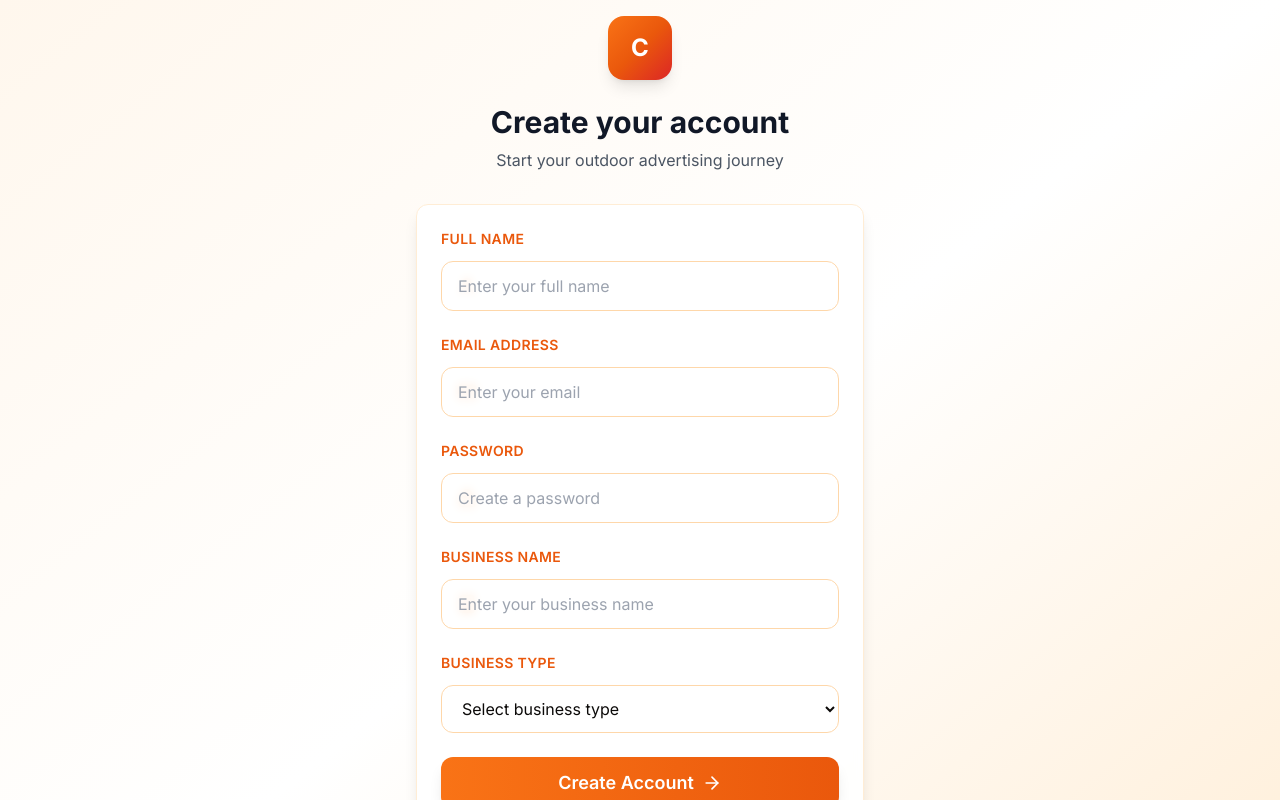
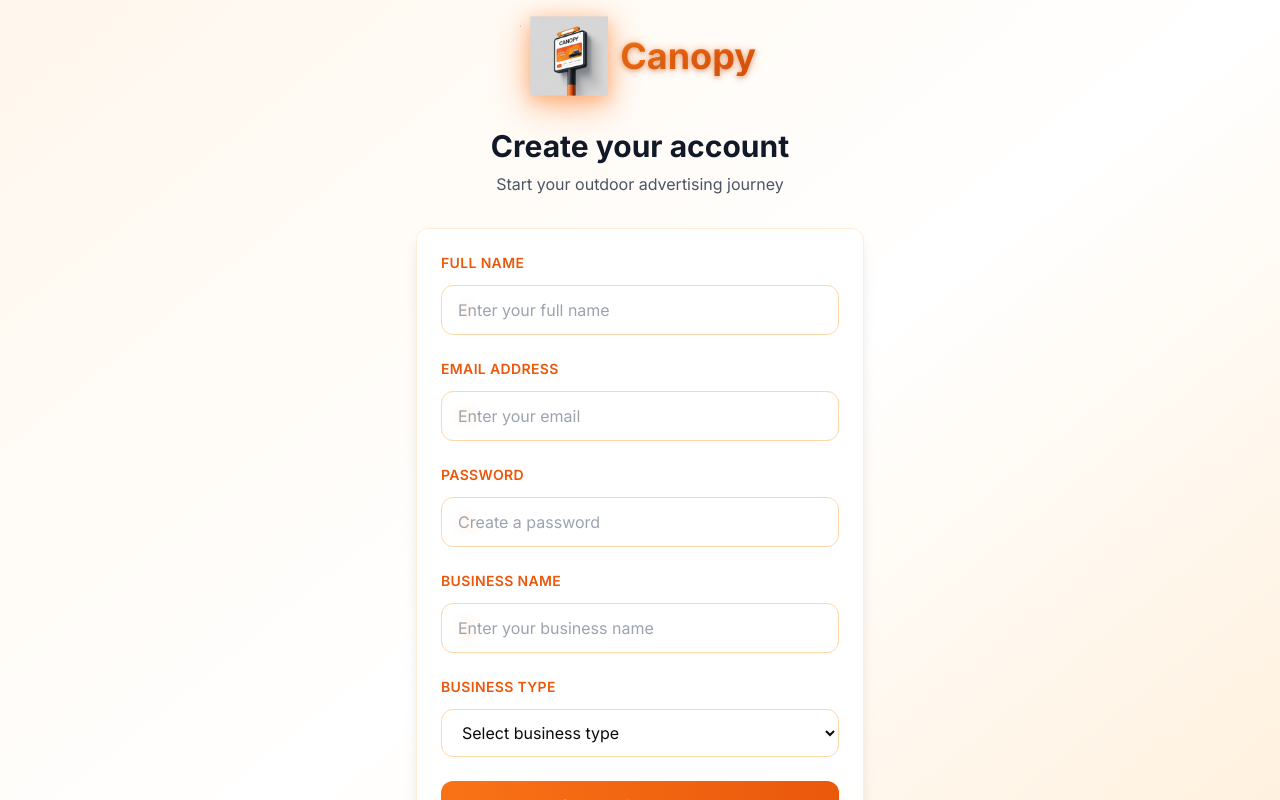
Before and after one commit to sumanth-74/Canopy, a Next.js app: page /auth/signup in a window 1280 px wide. Shown: the top 800 px of the page. Built offline with nearby package versions, Linux system fonts and the light colour scheme.

Commit message:
logo & branding changes

```diff
--- a/src/app/api/screens/route.ts
+++ b/src/app/api/screens/route.ts
@@ -53,7 +53,7 @@ export async function GET(request: NextRequest) {
     })
 
     // Filter out screens that are fully booked
-    const availableScreens = screens.filter(screen =>
+    const availableScreens = screens.filter((screen:any) =>
       screen.campaigns.length < 3 // Max 3 campaigns per screen
     )
 
--- a/src/app/auth/signin/page.tsx
+++ b/src/app/auth/signin/page.tsx
@@ -6,6 +6,7 @@ import { useRouter } from 'next/navigation'
 import { FadeIn, SlideIn, HoverLift } from '@/components/ui/animated'
 import { Mail, Lock, ArrowRight } from 'lucide-react'
 import toast from 'react-hot-toast'
+import CanopyLogo from '@/components/CanopyLogo'
 
 export default function SignInPage() {
   const [email, setEmail] = useState('')
@@ -52,8 +53,8 @@ export default function SignInPage() {
       <div className="max-w-md w-full">
         <FadeIn delay={0.2}>
           <div className="text-center mb-8">
-            <div className="w-16 h-16 canopy-gradient rounded-2xl flex items-center justify-center shadow-lg mx-auto mb-6">
-              <span className="text-white font-bold text-2xl">C</span>
+            <div className="flex justify-center items-center mb-8">
+              <CanopyLogo size="md" variant="full" />
             </div>
             <h1 className="text-3xl font-bold text-gray-900 mb-2">Welcome back</h1>
             <p className="text-gray-600">Sign in to your Canopy account</p>
--- a/src/app/auth/signup/page.tsx
+++ b/src/app/auth/signup/page.tsx
@@ -6,6 +6,7 @@ import { useRouter } from 'next/navigation'
 import { FadeIn, SlideIn, HoverLift } from '@/components/ui/animated'
 import { Mail, Lock, User, Building, ArrowRight } from 'lucide-react'
 import toast from 'react-hot-toast'
+import CanopyLogo from '@/components/CanopyLogo'
 
 export default function SignUpPage() {
   const [formData, setFormData] = useState({
@@ -74,8 +75,8 @@ export default function SignUpPage() {
       <div className="max-w-md w-full">
         <FadeIn delay={0.2}>
           <div className="text-center mb-8">
-            <div className="w-16 h-16 canopy-gradient rounded-2xl flex items-center justify-center shadow-lg mx-auto mb-6">
-              <span className="text-white font-bold text-2xl">C</span>
+            <div className="flex justify-center items-center mb-8">
+              <CanopyLogo size="md" variant="full" />
             </div>
             <h1 className="text-3xl font-bold text-gray-900 mb-2">Create your account</h1>
             <p className="text-gray-600">Start your outdoor advertising journey</p>
--- a/src/app/campaign/new/page.tsx
+++ b/src/app/campaign/new/page.tsx
@@ -5,6 +5,7 @@ import { ArrowLeft, ArrowRight, MapPin, Target, Zap, CreditCard, Check, Settings
 import { formatCurrency, calculateImpressions } from '@/lib/utils'
 import { FadeIn, SlideIn, StaggerContainer, StaggerItem, HoverLift } from '@/components/ui/animated'
 import MapProvider from '@/components/MapProvider'
+import CanopyLogo from '@/components/CanopyLogo'
 import { useSession } from 'next-auth/react'
 import { useRouter } from 'next/navigation'
 import toast from 'react-hot-toast'
@@ -214,16 +215,12 @@ export default function NewCampaignPage() {
               <div className="flex items-center space-x-4">
                 <button
                   onClick={() => router.push('/')}
-                  className="flex items-center text-orange-600 hover:text-orange-700 smooth-transition text-sm"
+                  className="flex items-center justify-center w-8 h-8 text-orange-600 hover:text-orange-700 hover:bg-orange-50 rounded-lg smooth-transition"
                 >
-                  <ArrowLeft className="w-4 h-4 mr-1" />
-                  Back
+                  <ArrowLeft className="w-4 h-4" />
                 </button>
-                <div className="flex items-center space-x-2">
-                  <div className="w-8 h-8 canopy-gradient rounded-lg flex items-center justify-center shadow-lg">
-                    <span className="text-white font-bold text-sm">C</span>
-                  </div>
-                  <span className="text-xl font-bold canopy-text-gradient">Canopy</span>
+                <div className="flex items-center space-x-3">
+                  <CanopyLogo size="md" variant="full" />
                 </div>
               </div>
             </FadeIn>
--- a/src/app/globals.css
+++ b/src/app/globals.css
@@ -328,3 +328,14 @@
   -webkit-text-fill-color: transparent;
   background-clip: text;
 }
+
+/* Enhanced logo styling */
+.logo-enhanced {
+  transform: scale(1.1);
+  filter: drop-shadow(0 8px 16px rgba(249, 115, 22, 0.4));
+}
+
+.logo-enhanced:hover {
+  transform: scale(1.2);
+  filter: drop-shadow(0 12px 24px rgba(249, 115, 22, 0.6));
+}
--- a/src/app/layout.tsx
+++ b/src/app/layout.tsx
@@ -8,6 +8,11 @@ const inter = Inter({ subsets: ['latin'] })
 export const metadata: Metadata = {
   title: 'Canopy - AI-Powered Outdoor Advertising',
   description: 'The world\'s first self-serve outdoor advertising platform. Create, target, and launch campaigns on taxi-top digital billboards with AI.',
+  icons: {
+    icon: '/favicon.svg',
+    shortcut: '/favicon.svg',
+    apple: '/favicon.svg',
+  },
 }
 
 export default function RootLayout({
--- a/src/app/page.tsx
+++ b/src/app/page.tsx
@@ -5,6 +5,7 @@ import { ArrowRight, MapPin, Target, Zap, BarChart3, CreditCard } from 'lucide-r
 import { FadeIn, SlideIn, StaggerContainer, StaggerItem, HoverLift, FloatingElement } from '@/components/ui/animated'
 import { useSession, signOut } from 'next-auth/react'
 import { useRouter } from 'next/navigation'
+import CanopyLogo from '@/components/CanopyLogo'
 
 export default function HomePage() {
   const { data: session, status } = useSession()
@@ -21,11 +22,8 @@ export default function HomePage() {
         <div className="max-w-7xl mx-auto px-4 sm:px-6 lg:px-8">
           <div className="flex justify-between items-center py-6">
             <FadeIn delay={0.2}>
-              <div className="flex items-center space-x-3">
-                <div className="w-10 h-10 canopy-gradient rounded-xl flex items-center justify-center shadow-lg">
-                  <span className="text-white font-bold text-lg">C</span>
-                </div>
-                <span className="text-2xl font-bold canopy-text-gradient">Canopy</span>
+              <div className="flex items-center space-x-4">
+                <CanopyLogo size="xl" variant="full" />
               </div>
             </FadeIn>
             <FadeIn delay={0.4}>
@@ -252,11 +250,8 @@ function Dashboard() {
         <div className="max-w-7xl mx-auto px-4 sm:px-6 lg:px-8">
           <div className="flex justify-between items-center py-6">
             <FadeIn delay={0.2}>
-              <div className="flex items-center space-x-3">
-                <div className="w-10 h-10 canopy-gradient rounded-xl flex items-center justify-center shadow-lg">
-                  <span className="text-white font-bold text-lg">C</span>
-                </div>
-                <span className="text-2xl font-bold canopy-text-gradient">Canopy</span>
+              <div className="flex items-center space-x-4">
+                <CanopyLogo size="md" variant="full" />
               </div>
             </FadeIn>
             <FadeIn delay={0.4}>
--- /dev/null
+++ b/src/components/CanopyLogo.tsx
@@ -0,0 +1,113 @@
+import React from 'react'
+import Image from 'next/image'
+
+interface CanopyLogoProps {
+  size?: 'sm' | 'md' | 'lg' | 'xl'
+  variant?: 'full' | 'icon' | 'text' | 'mark'
+  className?: string
+}
+
+const CanopyLogo: React.FC<CanopyLogoProps> = ({
+  size = 'md',
+  variant = 'full',
+  className = ''
+}) => {
+  const sizeClasses = {
+    sm: 'w-16 h-16',
+    md: 'w-20 h-20',
+    lg: 'w-24 h-24',
+    xl: 'w-32 h-32'
+  }
+
+  const textSizes = {
+    sm: 'text-2xl',
+    md: 'text-4xl',
+    lg: 'text-5xl',
+    xl: 'text-6xl'
+  }
+
+  const iconSizes = {
+    sm: 'w-16 h-16',
+    md: 'w-20 h-20',
+    lg: 'w-24 h-24',
+    xl: 'w-32 h-32'
+  }
+
+  const LogoIcon = () => (
+    <div className={`${iconSizes[size]} ${className} relative group cursor-pointer logo-enhanced`}>
+      <Image
+        src="/canopy-logo.png"
+        alt="Canopy Logo"
+        width={256}
+        height={256}
+        className="w-full h-full object-contain transition-all duration-300 group-hover:scale-110 group-hover:rotate-2"
+        style={{
+          filter: 'drop-shadow(0 4px 8px rgba(249, 115, 22, 0.4))'
+        }}
+        priority
+      />
+    </div>
+  )
+
+  const LogoText = () => (
+    <span className={`font-bold ${textSizes[size]} ${className} group cursor-pointer`}>
+      <span
+        className="canopy-text-gradient relative inline-block transition-all duration-500 group-hover:scale-110 group-hover:rotate-1"
+        style={{
+          textShadow: '0 2px 4px rgba(0,0,0,0.1)',
+          filter: 'drop-shadow(0 1px 2px rgba(249, 115, 22, 0.3))'
+        }}
+      >
+        Canopy
+        {/* 3D Text Effect */}
+        <span
+          className="absolute inset-0 canopy-text-gradient opacity-30 blur-sm"
+          style={{
+            transform: 'translateZ(-2px)',
+            zIndex: -1
+          }}
+        >
+          Canopy
+        </span>
+      </span>
+    </span>
+  )
+
+  const LogoMark = () => (
+    <div className={`${sizeClasses[size]} ${className} relative group cursor-pointer logo-enhanced`}>
+      <Image
+        src="/canopy-logo.png"
+        alt="Canopy Logo"
+        width={256}
+        height={256}
+        className="w-full h-full object-contain transition-all duration-300 group-hover:scale-110 group-hover:rotate-3"
+        style={{
+          filter: 'drop-shadow(0 4px 8px rgba(249, 115, 22, 0.4))'
+        }}
+        priority
+      />
+    </div>
+  )
+
+  if (variant === 'icon') {
+    return <LogoIcon />
+  }
+
+  if (variant === 'text') {
+    return <LogoText />
+  }
+
+  if (variant === 'mark') {
+    return <LogoMark />
+  }
+
+  // Full logo (icon + text)
+  return (
+    <div className={`flex items-center justify-center space-x-4 ${className}`}>
+      <LogoIcon />
+      <LogoText />
+    </div>
+  )
+}
+
+export default CanopyLogo
```
Also changed, not shown: src/app/campaign/[id]/page.tsx (+11 -11 lines), src/app/campaign/demo/[id]/page.tsx (+11 -11 lines), public/canopy-logo.png (added), public/favicon.svg (added).
